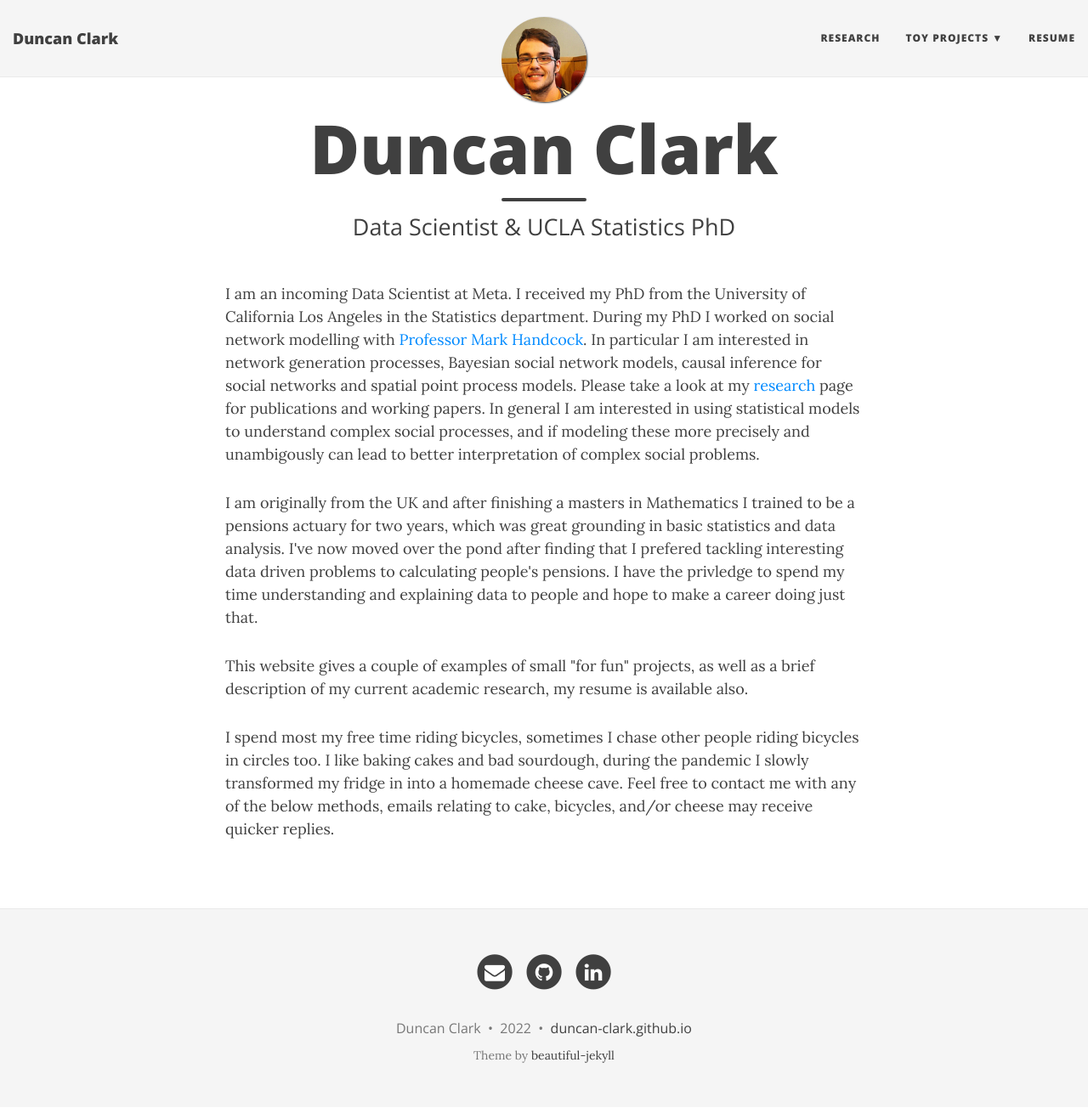
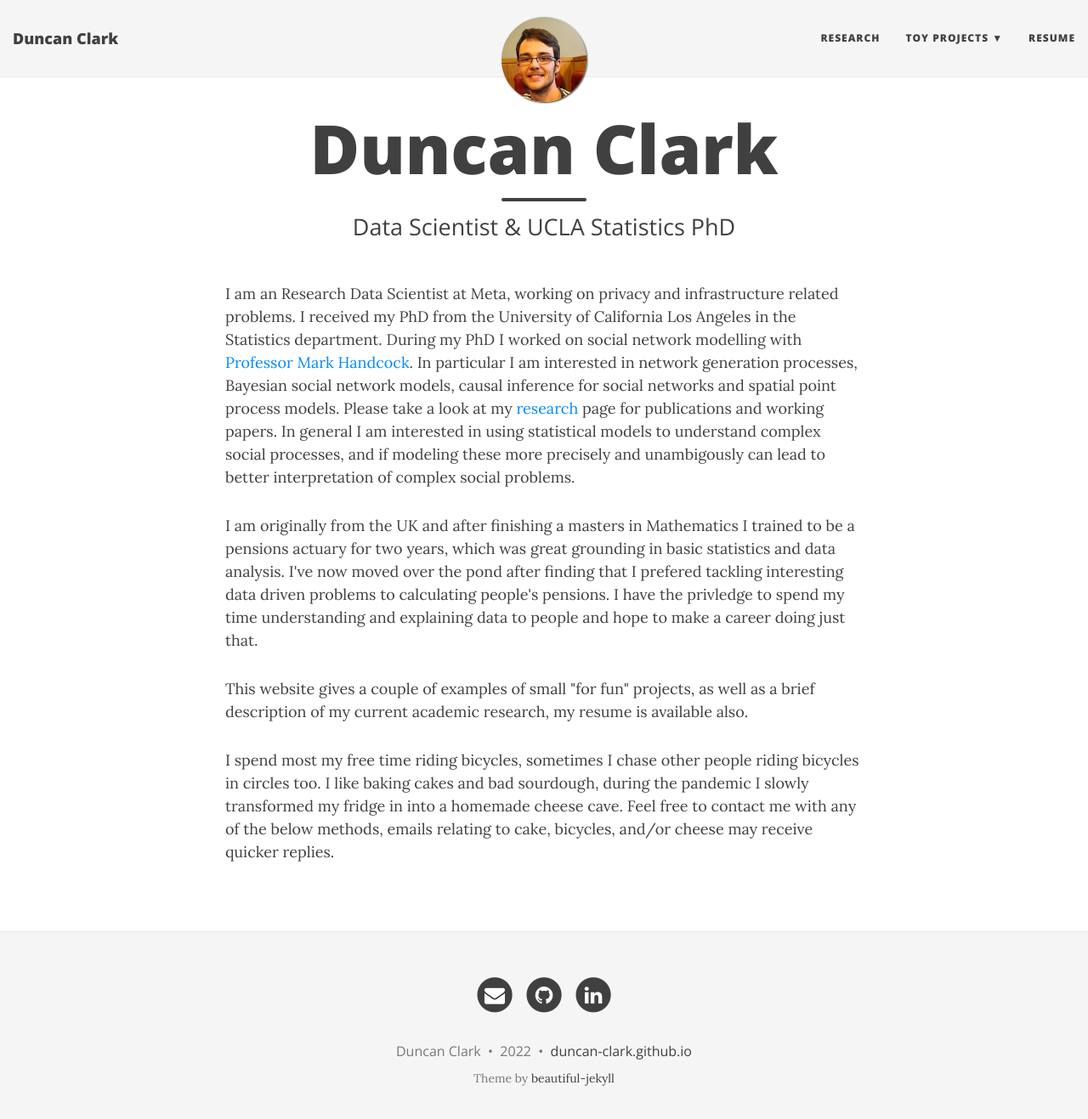
Before and after one commit to duncan-clark/duncan-clark.github.io, a Jekyll site: the page built from index.html, in a window 1280 px wide and 1330 px high. Shown: the top 1317 px of the window at 85% size. Built offline with Jekyll 4.4.1, drawn with Linux system fonts in a browser that asks for light colours; nearby versions of some CDN libraries.

Commit message:
amended since I started at Meta

```diff
--- a/index.html
+++ b/index.html
@@ -5,7 +5,7 @@ subtitle: Data Scientist & UCLA Statistics PhD
 use-site-title: true
 ---
 <p>
-I am an incoming Data Scientist at Meta. I received my PhD from the University of California Los Angeles in the Statistics department. During my PhD I worked on social network modelling with <a href ="http://www.stat.ucla.edu/~handcock/">Professor Mark Handcock</a>.
+I am an Research Data Scientist at Meta, working on privacy and infrastructure related problems. I received my PhD from the University of California Los Angeles in the Statistics department. During my PhD I worked on social network modelling with <a href ="http://www.stat.ucla.edu/~handcock/">Professor Mark Handcock</a>.
 In particular I am interested in network generation processes, Bayesian social network models, causal inference for social networks and spatial point process models. Please take a look at my <a href ="https://duncan-clark.github.io/research/">research</a> page for publications and working papers. In general I am interested in using statistical models to understand complex social processes, and if modeling these more precisely and unambigously can lead to better interpretation of complex social problems.
 </p>
 
```
